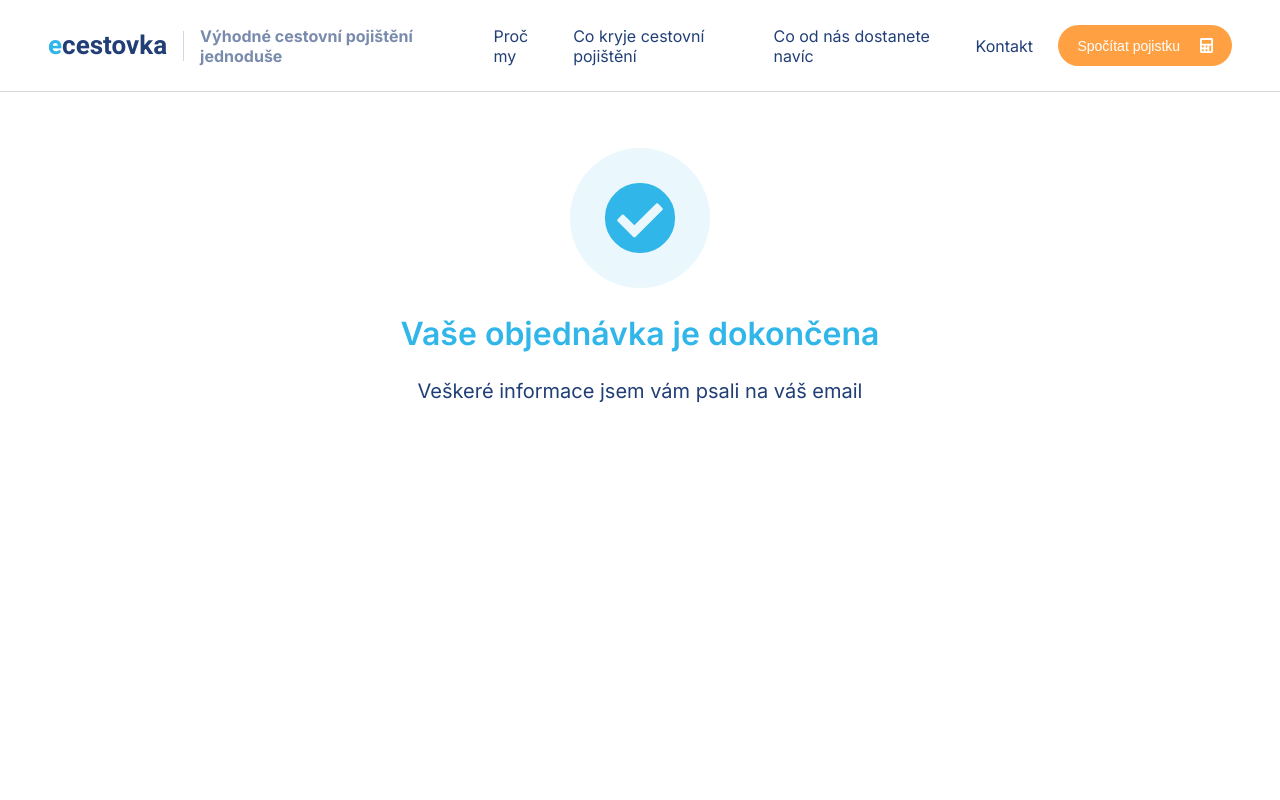
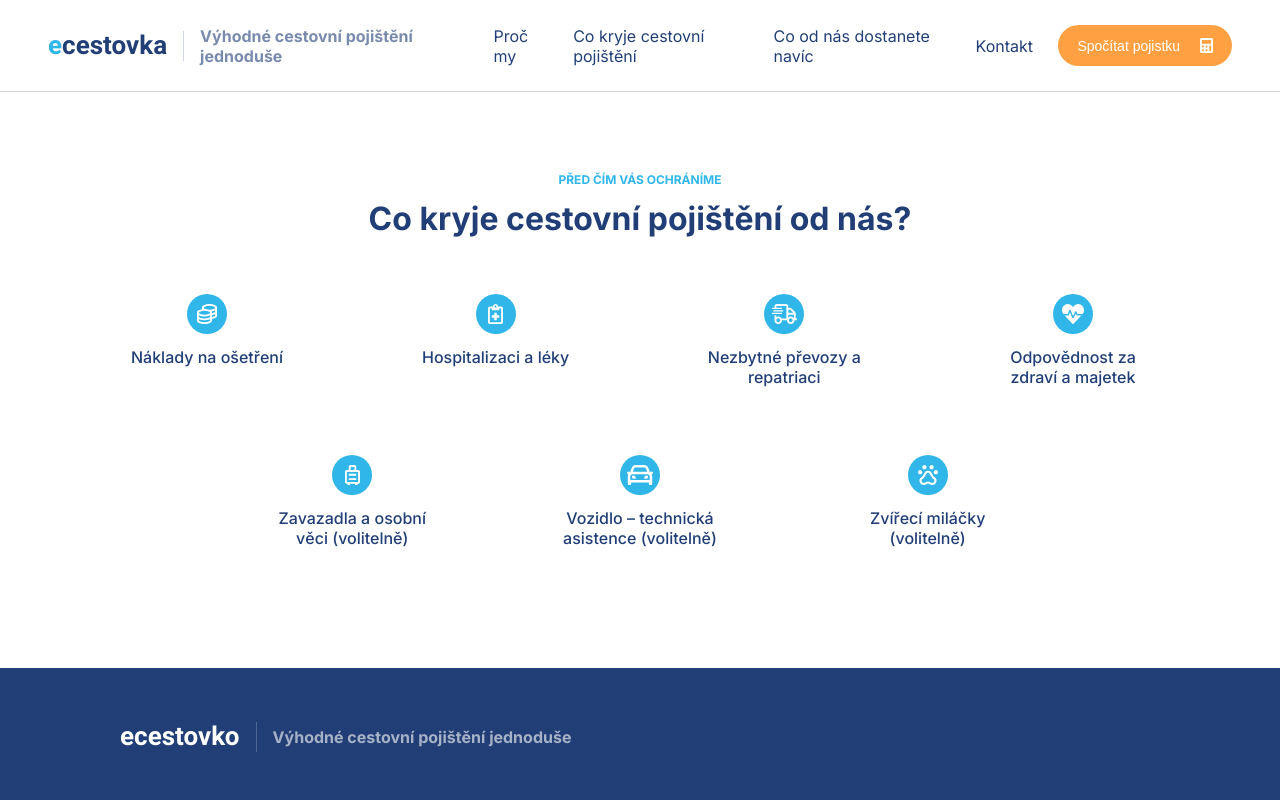
Before and after one commit to rayzh18/insurance-react, a React (Create React App) app: page / in a window 1280 px wide. Shown: the top 800 px of the page. Built offline with nearby package versions, Linux system fonts and the light colour scheme.

Commit message:
created and designed 2. section of landing page

```diff
--- a/src/App.js
+++ b/src/App.js
@@ -1,13 +1,15 @@
 import React from 'react';
 import Navbar from './components/Navbar';
 import Footer from './components/Footer';
+
 import SuccessPage from './views/SuccessPage';
+import LandingPage from './views/LandingPage';
 
 const App = () => {
 	return (
 		<>
 			<Navbar />
-			<SuccessPage />
+			<LandingPage />
 			<Footer />
 		</>
 	);
--- /dev/null
+++ b/src/sass/_landing.scss
@@ -0,0 +1,54 @@
+.landing {
+	&-icon-section {
+		text-align: center;
+		h3 {
+			font-size: 12px;
+			text-transform: uppercase;
+			font-weight: bold;
+			color: $blue;
+			margin-top: 80px;
+		}
+		h2 {
+			margin-top: 12px;
+			font-size: 32px;
+			color: $dark-blue;
+			font-weight: bold;
+		}
+		p {
+			color: $dark-blue;
+			font-weight: 500;
+			line-height: 20px;
+			width: 174px;
+
+			margin-top: 13px;
+		}
+	}
+
+	&-icon {
+		height: 40px;
+		width: 40px;
+		background-color: $blue;
+		border-radius: 50%;
+		display: flex;
+		justify-content: center;
+		align-items: center;
+		margin-bottom: 13px;
+		margin: 0 auto;
+
+		img {
+			height: 20px;
+		}
+	}
+
+	&-icons-row-4 {
+		display: flex;
+		justify-content: space-between;
+		margin: 56px 0 68px 0;
+	}
+	&-icons-row-3 {
+		width: 83%;
+		margin: 0 auto 120px auto;
+		display: flex;
+		justify-content: space-around;
+	}
+}
--- a/src/sass/style.scss
+++ b/src/sass/style.scss
@@ -4,6 +4,7 @@
 @import 'navbar';
 @import 'footer';
 
+@import 'landing';
 @import 'success';
 
 * {
--- /dev/null
+++ b/src/views/LandingPage.js
@@ -0,0 +1,69 @@
+import React from 'react';
+
+import coinsIcon from '../assets/coins-icon.svg';
+import hospitalizationIcon from '../assets/hospitalization-icon.svg';
+import truckIcon from '../assets/truck-icon.svg';
+import hearthIcon from '../assets/hearth-icon.svg';
+import luggageIcon from '../assets/luggage-icon.svg';
+import carIcon from '../assets/car-icon.svg';
+import pawIcon from '../assets/paw-icon.svg';
+
+const LandingPage = () => {
+	return (
+		<main className='landing'>
+			<section>{/* 1. sekcia */}</section>
+			<section className='landing-icon-section container'>
+				<h3>Před čím vás ochráníme</h3>
+				<h2>Co kryje cestovní pojištění od nás?</h2>
+				<div className='landing-icons-row-4'>
+					<div className='landing-icon-wrapper'>
+						<div className='landing-icon'>
+							<img src={coinsIcon} alt='' />
+						</div>
+						<p>Náklady na ošetření</p>
+					</div>
+					<div className='landing-icon-wrapper'>
+						<div className='landing-icon'>
+							<img src={hospitalizationIcon} alt='' />
+						</div>
+						<p>Hospitalizaci a léky</p>
+					</div>
+					<div className='landing-icon-wrapper'>
+						<div className='landing-icon'>
+							<img src={truckIcon} alt='' />
+						</div>
+						<p>Nezbytné převozy a repatriaci</p>
+					</div>
+					<div className='landing-icon-wrapper'>
+						<div className='landing-icon'>
+							<img src={hearthIcon} alt='' />
+						</div>
+						<p>Odpovědnost za zdraví a majetek</p>
+					</div>
+				</div>
+				<div className='landing-icons-row-3'>
+					<div className='landing-icon-wrapper'>
+						<div className='landing-icon'>
+							<img src={luggageIcon} alt='' />
+						</div>
+						<p>Zavazadla a osobní věci (volitelně)</p>
+					</div>
+					<div className='landing-icon-wrapper'>
+						<div className='landing-icon'>
+							<img src={carIcon} alt='' />
+						</div>
+						<p>Vozidlo – technická asistence (volitelně)</p>
+					</div>
+					<div className='landing-icon-wrapper'>
+						<div className='landing-icon'>
+							<img src={pawIcon} alt='' />
+						</div>
+						<p>Zvířecí miláčky (volitelně)</p>
+					</div>
+				</div>
+			</section>
+		</main>
+	);
+};
+
+export default LandingPage;
```
